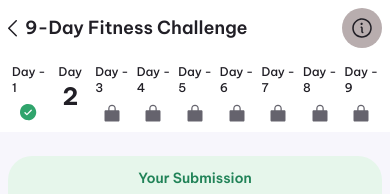
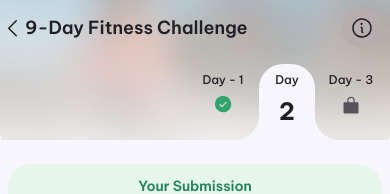
Before and after one commit to shubham262/tagmangoAssignment, a React (Vite) app: page / in a window 390 px wide. Shown: the top 194 px of the page. Built offline with nearby package versions, Linux system fonts and the light colour scheme.

Commit message:
responsive mobile bar

```diff
--- a/src/assets/styles/challenge/sidebar.scss
+++ b/src/assets/styles/challenge/sidebar.scss
@@ -77,7 +77,9 @@
 	display: none;
 	flex-direction: column;
 	width: 100%;
-	background-color: #fff;
+	background-position: center;
+	box-sizing: border-box;
+	background-size: cover;
 
 	.mobileTopHeadingContainer {
 		display: flex;
@@ -118,19 +120,54 @@
 			gap: 8px;
 			width: 56px;
 			height: 68px;
-
+			flex-shrink: 0;
 			align-items: center;
 			font-size: 12px;
 			line-height: 16px;
 			font-weight: 500;
 			font-family: "Be Vietnam Pro", sans-serif;
 			color: #211f26;
+			padding-top: 8px;
+			cursor: pointer;
 
 			.activeDayText {
 				font-weight: 700;
 				font-size: 24px;
-				// line-height: 30px;
+				line-height: 30px;
 			}
+		}
+		.mobileDaysTab.firstMobileTab {
+			margin-left: 50%;
+		}
+		.mobileDaysTab.activeDay {
+			border-top-left-radius: 24px;
+			border-top-right-radius: 24px;
+			background-color: #f7f6fc;
+			position: relative;
+			z-index: 1;
+		}
+
+		.mobileDaysTab.activeDay::before {
+			content: "";
+			position: absolute;
+			bottom: 0px;
+			left: -24px;
+			width: 24px;
+			height: 24px;
+			background: #f7f6fc;
+			mask: radial-gradient(circle 24px at 0 0, transparent 100%, #f7f6fc);
+		}
+
+		/* Bottom curve */
+		.mobileDaysTab.activeDay::after {
+			content: "";
+			position: absolute;
+			bottom: 0px;
+			right: -24px;
+			width: 24px;
+			height: 24px;
+			background: #f7f6fc;
+			mask: radial-gradient(circle 24px at 100% 0, transparent 100%, #f7f6fc);
 		}
 	}
 }
--- a/src/views/challenge/components/Sidebar.jsx
+++ b/src/views/challenge/components/Sidebar.jsx
@@ -1,6 +1,8 @@
 import React, { useCallback, useState } from "react";
 import "../../../assets/styles/challenge/sidebar.scss";
-import sidebarBackground from "../../../assets//images/sidebarbackGround.png";
+import sidebarBackground from "../../../assets/images/sidebarbackGround.png";
+
+import newImage from "../../../assets/images/new.png";
 import Tick from "../../../assets/svg/challenge/tick.svg?react";
 import Lock from "../../../assets/svg/challenge/lock.svg?react";
 import Info from "../../../assets/svg/challenge/info.svg?react";
@@ -40,7 +42,10 @@ const Sidebar = () => {
 					))}
 				</div>
 			</div>
-			<div className="mobileNavigationContainer">
+			<div
+				className="mobileNavigationContainer"
+				style={{ backgroundImage: `url(${newImage})` }}
+			>
 				<div className="mobileTopHeadingContainer">
 					<div className="leftContainer">
 						<Back />
@@ -56,7 +61,7 @@ const Sidebar = () => {
 							key={`days-mobile-${index + 1}`}
 							className={`mobileDaysTab ${
 								info?.activeDay === ele ? "activeDay" : ""
-							}`}
+							} ${index === 0 ? "firstMobileTab" : ""}`}
 							onClick={() => onDayClick(ele)}
 						>
 							{ele === info?.activeDay ? `Day` : `Day - ${ele}`}
```
Also changed, not shown: src/assets/images/new.png (added).
